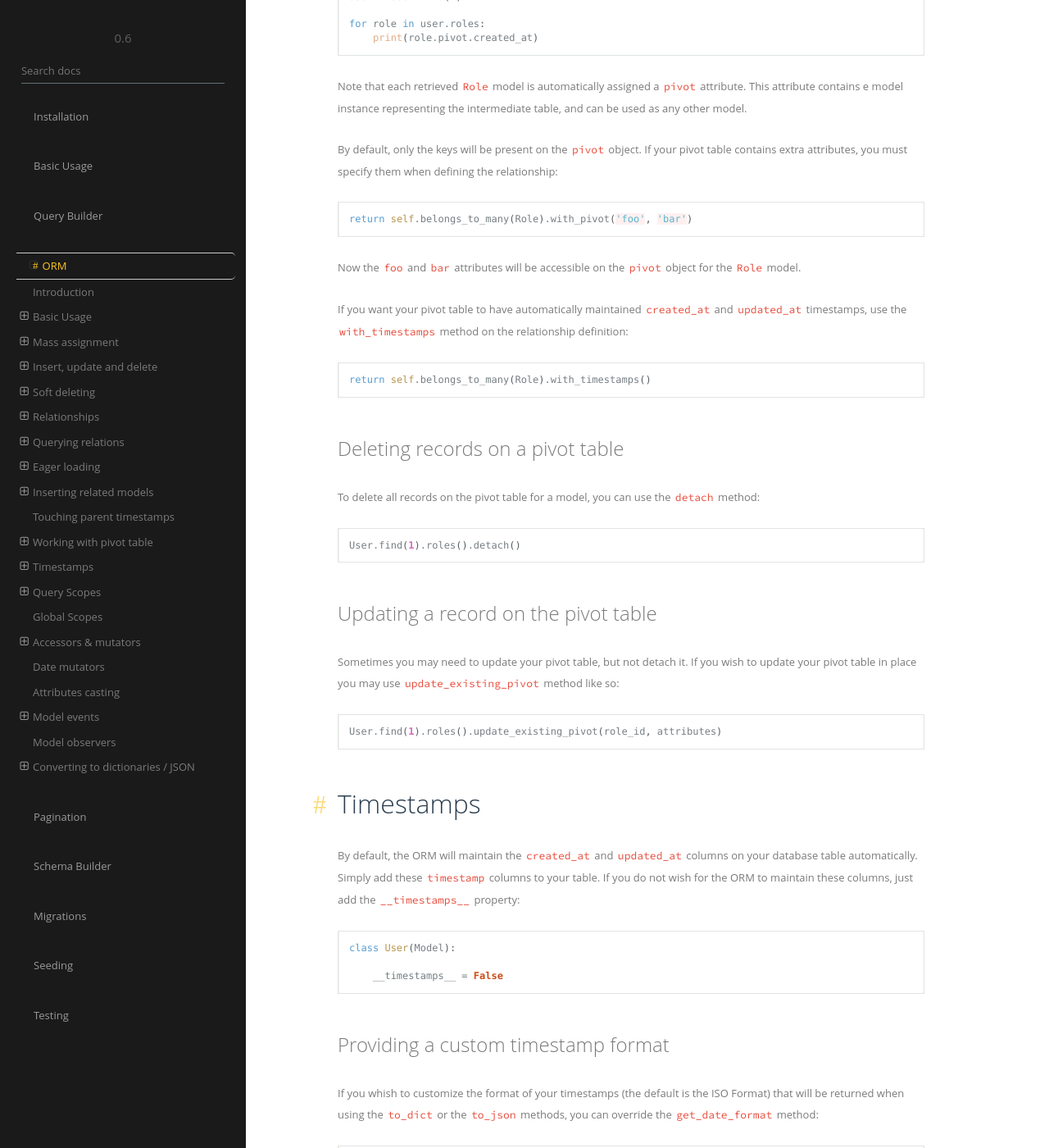
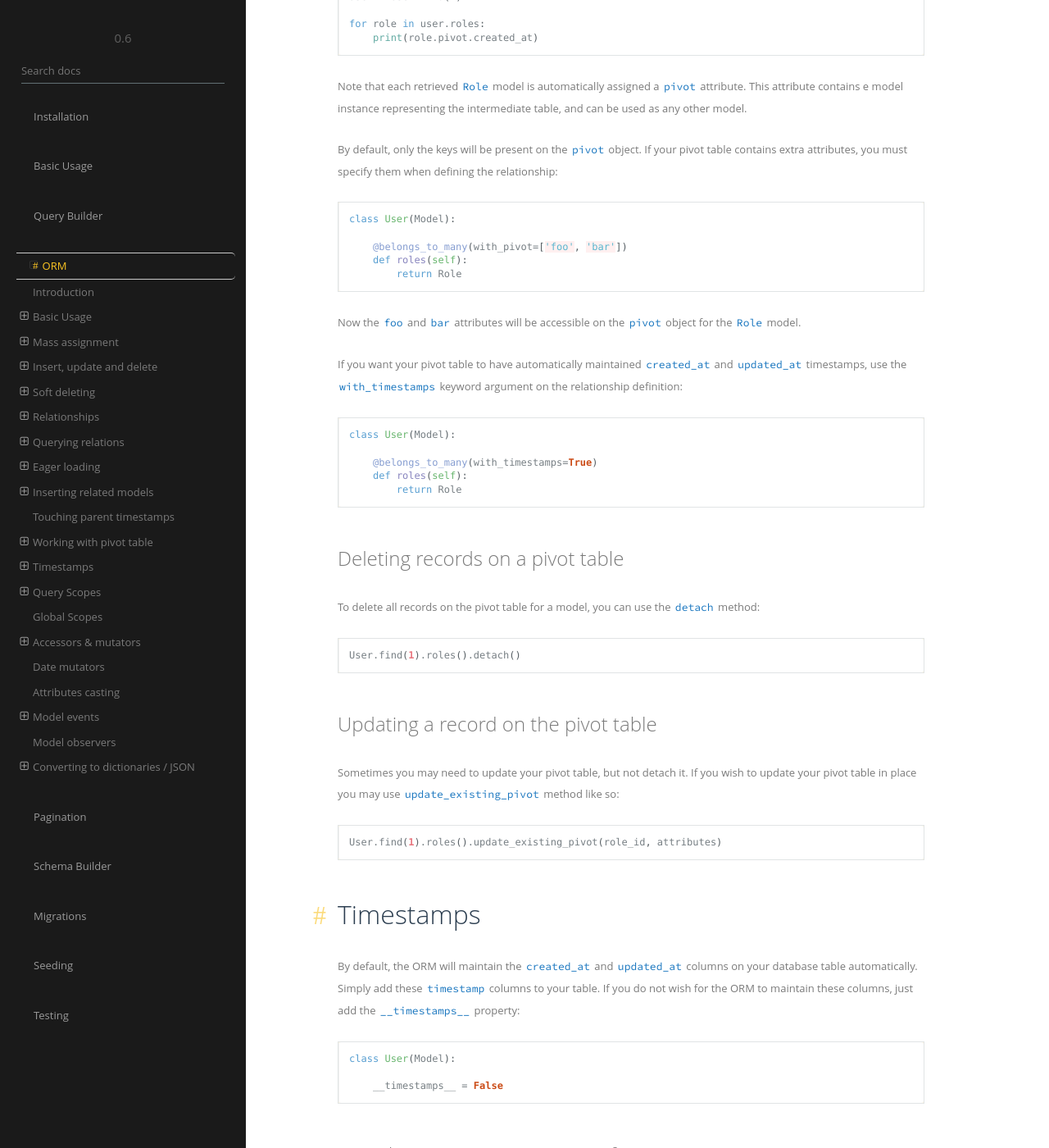
Before and after one commit to sdispater/orator, a Sphinx documentation site: the page built from docs/orm.rst, in a window 1280 px wide and 1400 px high, scrolled down 22847 px. Shown: the whole window at 82% size. Built offline with Sphinx 7.4.7 and the Read the Docs theme 2.0.0, drawn with Linux system fonts in a browser that asks for light colours.

Commit message:
Updates documentation

```diff
--- a/docs/_static/theme_overrides.css
+++ b/docs/_static/theme_overrides.css
@@ -479,6 +479,10 @@ p > code.docutils {
     background-color: #FFFFFF;
 }
 
+.rst-content tt.literal, .rst-content tt.literal, .rst-content code.literal {
+    color: #1976BF;
+}
+
 .rst-content .admonition-title {
     display: none;
 }
@@ -594,7 +598,7 @@ p > code.docutils {
     border: 0;
     padding: 0;
     display: inline;
-    color: #FF5D38 !important;
+    color: #D9664F !important;
 }
 
 .btn-neutral,
@@ -865,32 +869,32 @@ tt.code .integer, code.code .integer { color: #F4BC87 }
 
 .highlight .s { color: #59B6CF } /* Literal.String */
 .highlight .s1 { color: #59B6CF } /* Literal.String */
-.highlight .si { color: #59B6CF } /* Literal.String */
-.highlight .m { color: #D966BF } /* Literal.Number */
-.highlight .mf { color: #D966BF } /* Literal.Number */
-.highlight .mh { color: #D966BF } /* Literal.Number */
-.highlight .mi { color: #D966BF } /* Literal.Number */
-.highlight .mo { color: #D966BF } /* Literal.Number */
+.highlight .si { color: #8986BF } /* Literal.String */
+.highlight .m { color: #E9767F } /* Literal.Number */
+.highlight .mf { color: #E9767F } /* Literal.Number */
+.highlight .mh { color: #E9767F } /* Literal.Number */
+.highlight .mi { color: #E9767F } /* Literal.Number */
+.highlight .mo { color: #E9767F } /* Literal.Number */
 .highlight .k { color: #579ED1; font-weight: normal; } /* Keyword */
 .highlight .kn { color: #579ED1; font-weight: normal; } /* Keyword */
 .highlight .ow { color: #579ED1; font-weight: normal } /* Operator.Word */
-.highlight .nc { color: #B9964F; font-weight: 400 } /* Name.Class */
-.highlight .nf { color: #D9664F; font-weight: normal; } /* Name.Function */
-.highlight .bp { color: #B9964F } /* Name.Builtin.Pseudo */
-.highlight .vc { color: #B9964F } /* Name.Variable.Class */
-.highlight .vg { color: #B9964F } /* Name.Variable.Global */
-.highlight .vi { color: #B9964F } /* Name.Variable.Instance */
+.highlight .nc { color: #69B66F; font-weight: 400 } /* Name.Class */
+.highlight .nf { color: #8986BF; font-weight: normal; } /* Name.Function */
+.highlight .bp { color: #69B66F } /* Name.Builtin.Pseudo */
+.highlight .vc { color: #69B66F } /* Name.Variable.Class */
+.highlight .vg { color: #69B66F } /* Name.Variable.Global */
+.highlight .vi { color: #69B66F } /* Name.Variable.Instance */
 .highlight .nd { color: #879ED1 } /* Name.Decorator */
 .highlight .ne { color: #CB6077; font-weight: 400 } /* Name.Exception */
 .highlight .o { color: #777F84 } /* Operator */
 .highlight .n { color: #777F84 }
-.highlight .c { color: #B8AFAD; font-style: normal; }
-.highlight .sd { color: #B8AFAD; font-style: normal; }
-.highlight .nl { color: #D966BF } /* Name.Label */
-.highlight .nn { color: #D9664F } /* Name.Namespace */
-.highlight .nx { color: #D966BF } /* Name.Other */
-.highlight .py { color: #D966BF } /* Name.Property */
-.highlight .nb { color: #E3AB83 } /* Name.Builtin */
+.highlight .c { color: #A8AFAD; font-style: normal; }
+.highlight .sd { color: #A8AFAD; font-style: normal; }
+.highlight .nl { color: #E9767F } /* Name.Label */
+.highlight .nn { color: #8986BF } /* Name.Namespace */
+.highlight .nx { color: #E9767F } /* Name.Other */
+.highlight .py { color: #E9767F } /* Name.Property */
+.highlight .nb { color: #63ABA3 } /* Name.Builtin */
 .highlight .p { color: #575F64 } /* Punctuation */
 
 /* Inline code */
@@ -906,5 +910,5 @@ tt.code .name, code.code .name { color: #575F64 }
 tt.code .operator, code.code .operator { color: #575F64 }
 tt.code .punctuation, code.code .punctuation { color: #575F64 }
 tt.code .string, code.code .string { color: #59B6CF }
-tt.code .number, code.code .number { color: #D966BF }
-tt.code .integer, code.code .integer { color: #D966BF }
+tt.code .number, code.code .number { color: #E9767F }
+tt.code .integer, code.code .integer { color: #E9767F }
--- a/docs/orm.rst
+++ b/docs/orm.rst
@@ -1175,16 +1175,24 @@ you must specify them when defining the relationship:
 
 .. code-block:: python
 
-    return self.belongs_to_many(Role).with_pivot('foo', 'bar')
+    class User(Model):
+
+        @belongs_to_many(with_pivot=['foo', 'bar'])
+        def roles(self):
+            return Role
 
 Now the ``foo`` and ``bar`` attributes will be accessible on the ``pivot`` object for the ``Role`` model.
 
 If you want your pivot table to have automatically maintained ``created_at`` and ``updated_at`` timestamps,
-use the ``with_timestamps`` method on the relationship definition:
-
-.. code-block:: python
-
-    return self.belongs_to_many(Role).with_timestamps()
+use the ``with_timestamps`` keyword argument on the relationship definition:
+
+.. code-block:: python
+
+    class User(Model):
+
+        @belongs_to_many(with_timestamps=True)
+        def roles(self):
+            return Role
 
 
 Deleting records on a pivot table
```
